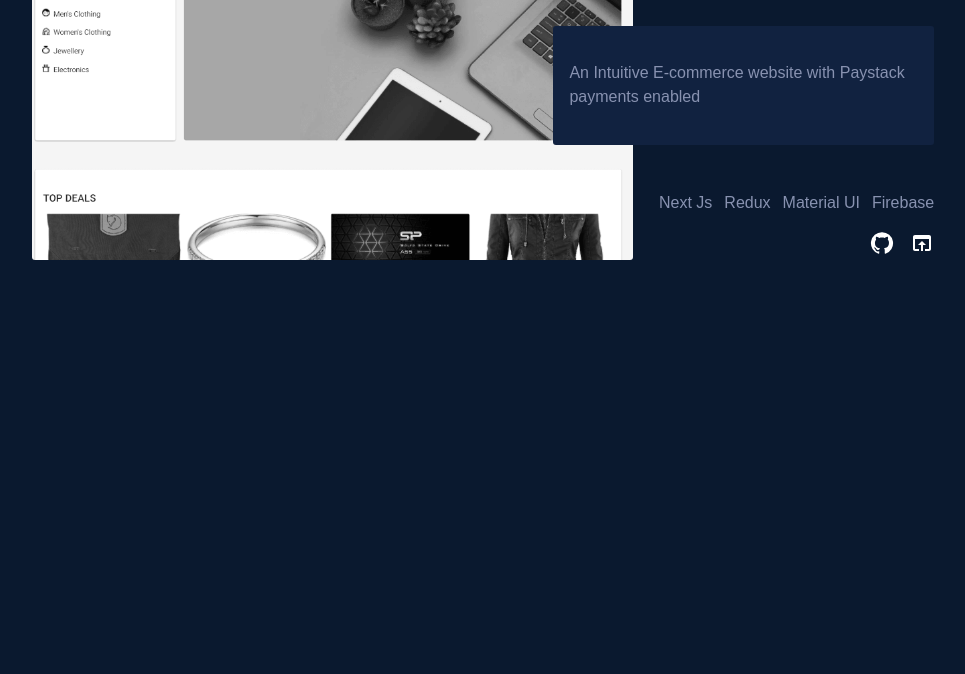
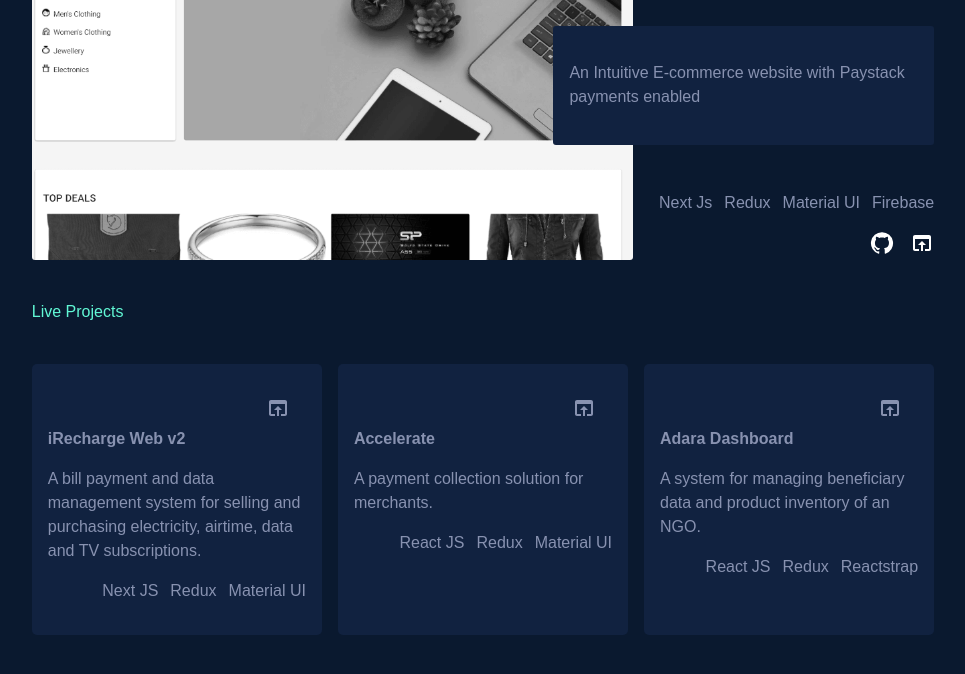
Before and after one commit to Owobilum/portfolio, a React (Create React App) app: page / in a window 1280 px wide. Shown: the part 2121-2795 px from the top of the page, without its empty margins (157-1122 px from the left). Built offline with nearby package versions, Linux system fonts and the light colour scheme; a web font is replaced by a local one.

Commit message:
build live project component

```diff
--- /dev/null
+++ b/src/components/LiveProject.js
@@ -0,0 +1,51 @@
+import { Box, Typography } from "@mui/material"
+import OpenInBrowserIcon from '@mui/icons-material/OpenInBrowser';
+
+const LiveProject = ({ project: { title, description, stack, site } }) => {
+    return (
+        <Box
+            sx={{
+                backgroundColor: 'background.medium',
+                padding: '32px 16px',
+                borderRadius: '5px',
+                height: '100%'
+            }}
+        >
+            <Box sx={{ textAlign: 'right' }}>
+                <Box component="a" href={site} target="_blank"
+                    sx={{ mx: 2, color: 'text.grey' }}
+                >
+                    <OpenInBrowserIcon />
+                </Box>
+            </Box>
+            <Typography component="p" sx={{ fontWeight: 700 }}>
+                {title}
+            </Typography>
+            <Typography component="p" sx={{ py: 2, color: 'text.grey' }}>
+                {description}
+            </Typography>
+            <Box
+                sx={{
+                    display: 'flex',
+                    gap: '12px',
+                    justifyContent: 'flex-end',
+                    alignItems: 'center',
+                    flexWrap: 'wrap',
+                    pl: '2px',
+                    color: 'text.grey'
+                }}
+            >
+                {
+                    stack && stack.map(tech => (
+                        <Typography key={tech} component="p" sx={{ textTransform: 'capitalize' }}>
+                            {tech}
+                        </Typography>
+                    ))
+                }
+            </Box>
+
+        </Box>
+    )
+}
+
+export default LiveProject
--- a/src/components/sections/Projects.js
+++ b/src/components/sections/Projects.js
@@ -1,8 +1,9 @@
-import { Box, Typography } from '@mui/material'
+import { Box, Typography, Grid } from '@mui/material'
 
 import PortfolioProject from '../PortfolioProject'
 import SectionHead from '../SectionHead'
-import { porfolioProjectData } from '../../utility/data/portfolioProjectData'
+import { porfolioProjectData, liveProjectData } from '../../utility/data/projectData'
+import LiveProject from '../LiveProject'
 
 const Projects = () => {
     return (
@@ -16,6 +17,36 @@ const Projects = () => {
                     <PortfolioProject key={project.title} project={project} />
                 ))
             }
+            <Typography component="p" sx={{ my: 5, color: 'text.secondary' }}>
+                Live Projects
+            </Typography>
+            <Grid container spacing={2}>
+                {
+                    liveProjectData && liveProjectData.map((project) => (
+                        <Grid item xs={12} md={4} key={project.title}
+                            sx={{
+                                transition: 'transform 0.25s ease-in-out',
+                                ":hover": {
+                                    color: 'text.secondary',
+                                    transform: 'translateY(-8px)',
+                                }
+                            }}
+                        >
+                            <Box component="a" href={project.site} target="_blank"
+                                sx={{
+                                    textDecoration: 'none',
+                                    color: 'text.grey',
+                                    ":hover": {
+                                        color: 'text.secondary'
+                                    }
+                                }}
+                            >
+                                <LiveProject project={project} />
+                            </Box>
+                        </Grid>
+                    ))
+                }
+            </Grid>
         </Box>
     )
 }
--- a/src/utility/data/portfolioProjectData.js
+++ /dev/null
@@ -1,12 +0,0 @@
-import kioskImg from "../../images/kiosk.png"
-
-export const porfolioProjectData = [
-    {
-        img: kioskImg,
-        title: 'Kiosk E-Market',
-        description: 'An Intuitive E-commerce website with Paystack payments enabled',
-        stack: ['Next Js', 'Redux', 'Material UI', 'Firebase'],
-        github: 'https://github.com/Owobilum/kiosk',
-        site: 'https://kiosk-hazel.vercel.app/'
-    }
-]
--- /dev/null
+++ b/src/utility/data/projectData.js
@@ -0,0 +1,33 @@
+import kioskImg from "../../images/kiosk.png"
+
+export const porfolioProjectData = [
+    {
+        img: kioskImg,
+        title: 'Kiosk E-Market',
+        description: 'An Intuitive E-commerce website with Paystack payments enabled',
+        stack: ['Next Js', 'Redux', 'Material UI', 'Firebase'],
+        github: 'https://github.com/Owobilum/kiosk',
+        site: 'https://kiosk-hazel.vercel.app/'
+    }
+]
+
+export const liveProjectData = [
+    {
+        title: 'iRecharge Web v2',
+        description: 'A bill payment and data management system for selling and purchasing electricity, airtime, data and TV subscriptions.',
+        stack: ['Next JS', 'Redux', 'Material UI'],
+        site: 'https://www.irecharge.ng/'
+    },
+    {
+        title: 'Accelerate',
+        description: 'A payment collection solution for merchants.',
+        stack: ['React JS', 'Redux', 'Material UI'],
+        site: 'https://accelerate-web.netlify.app/home'
+    },
+    {
+        title: 'Adara Dashboard',
+        description: 'A system for managing beneficiary data and product inventory of an NGO.',
+        stack: ['React JS', 'Redux', 'Reactstrap'],
+        site: 'http://tcp.adarafoundation.org/'
+    }
+]
```
